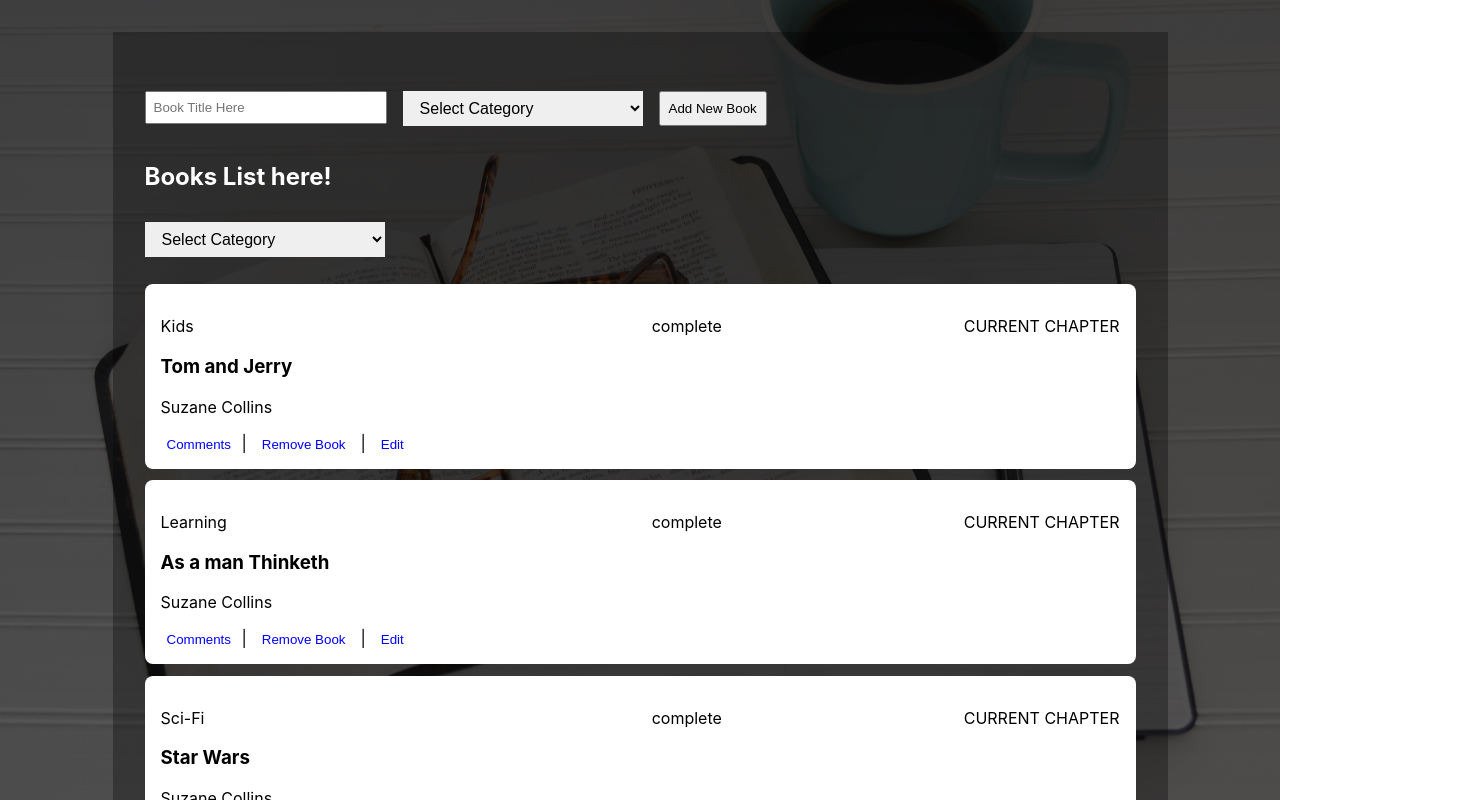
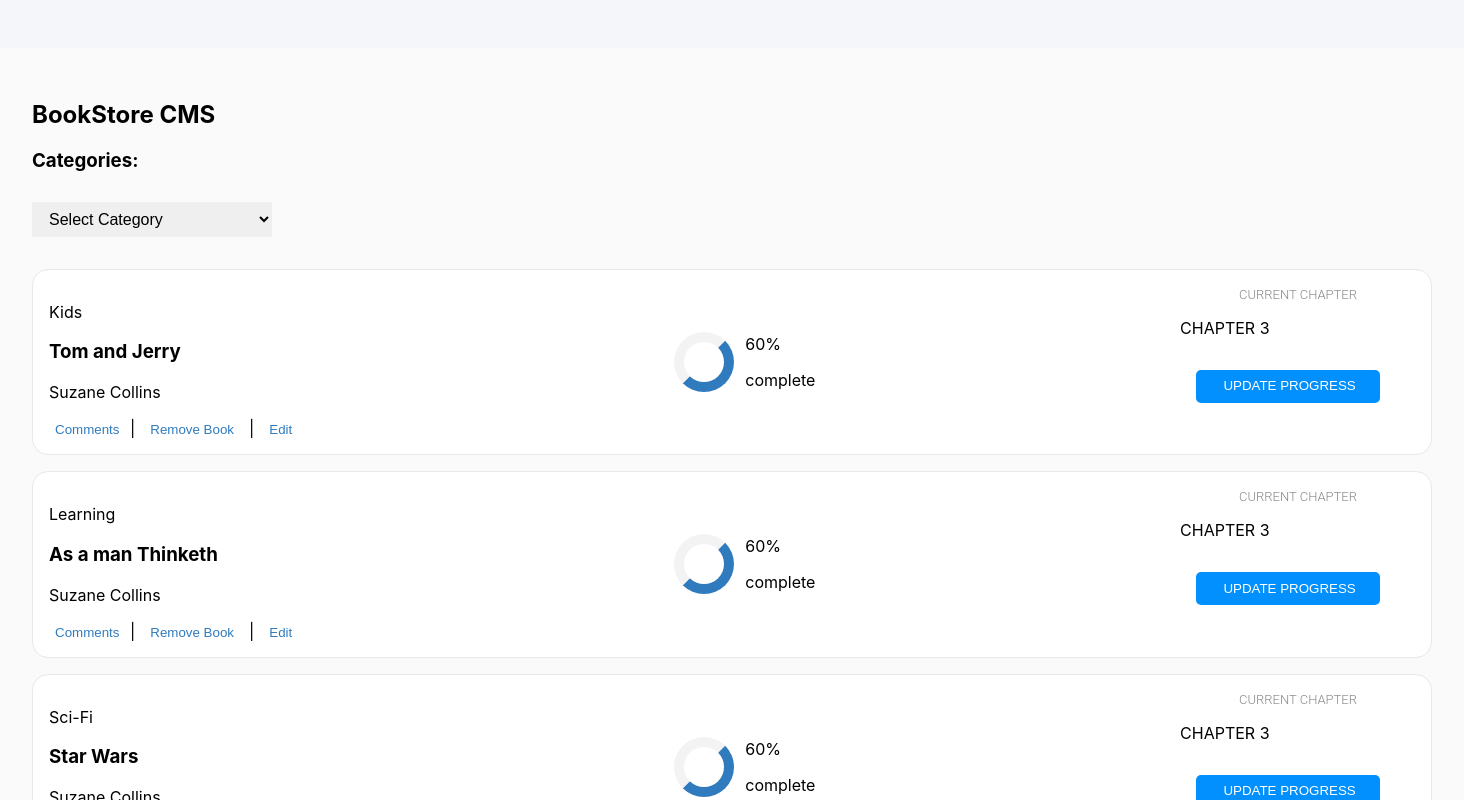
Before and after one commit to ClaytonSiby/Magic-Books-Inc, a React (Create React App) app: page / in a window 1280 px wide. Shown: the top 800 px of the page, 1464 px wide, since content can reach past the window. Built offline with nearby package versions, Linux system fonts and the light colour scheme.

Commit message:
Add circular progress detactor & add more style on the Book component

```diff
--- a/src/assets/App.css
+++ b/src/assets/App.css
@@ -1,28 +1,13 @@
 .App {
-  display: flex;
-  flex-direction: column;
-  justify-content: center;
-  max-width: 991px;
-  margin: 2rem auto;
-
-  /* background: #fff; */
-  background: rgba(0, 0, 0, 0.3);
-  color: #fff;
+  width: 1400px;
+  min-height: 1097px;
+  margin: 3rem auto;
+  /* margin: 0 40px 65px 0; */
+  /* padding: 0 0 794px; */
+  border-radius: 4px;
+  box-shadow: 0 0 60px 0 var(--black-5);
+  background-color: #fafafa;
   padding: 2rem;
-  height: 100%;
-  width: 100%;
-}
-
-table {
-  border-collapse: collapse;
-  width: 100%;
-}
-
-td,
-th {
-  border: 1px solid #ddd;
-  text-align: left;
-  padding: 9px;
 }
 
 form {
--- a/src/assets/book.module.css
+++ b/src/assets/book.module.css
@@ -1,15 +1,23 @@
+:root {
+	--medium-blue: #307bbe;
+    --dodger-blue: #379cf6;
+    --white-two: #ffffff;
+    --azure: #0290ff;
+}
+
 .lessonPanel {
 	display: flex;
 	justify-content: space-between;
 	background: #fff;
 	color: #000;
-  margin: 0.7rem 0;
+	margin: 1rem 0;
 	padding: 1rem;
-  border-radius: 0.5rem;
+	border-radius: 1rem;
+	border: solid 1px #e8e8e8;
 }
 
 .actionBtn {
-  color: blue;
+	color: var(--medium-blue);
 	border: none;
 	background: #fff;
 }
@@ -17,3 +25,42 @@
 .actionBtn:hover {
 	cursor: pointer;
 }
+
+.currentChapter {
+	margin: 1px 58px 0 59px;
+	opacity: 0.5;
+	font-family: 'Roboto', 'Helvetica Neue';
+	font-size: 13px;
+	font-weight: 300;
+	font-stretch: normal;
+	font-style: none;
+	letter-spacing: normal;
+	color: #121212;
+}
+
+.Overal2 {
+    width: 40px;
+    height: 40px;
+    border: 10px solid #f3f3f3;
+    border-radius: 50%;
+    border-right: 10px solid var(--medium-blue);
+    border-bottom: 10px solid var(--medium-blue);
+    margin: 1.2rem .7rem;
+}
+
+.button {
+    width: 184px;
+    height: 33px;
+    margin: 1rem;
+    padding: 7px 19px 8px 22px;
+    border-radius: 5px;
+    background-color: var(--azure);
+    border: none;
+    color: var(--white-two)
+}
+
+.progressReport {
+	display: flex;
+	justify-content: space-between;
+    align-items: center;
+}
--- a/src/components/App.js
+++ b/src/components/App.js
@@ -1,15 +1,14 @@
-import BooksList from '../containers/BooksList';
-import BooksForm from '../containers/BooksForm';
-import '../assets/App.css';
+import BooksList from '../containers/BooksList'
+import BooksForm from '../containers/BooksForm'
+import '../assets/App.css'
 
-function App() {
+function App () {
   return (
-    <div className="App">
+    <div className='App'>
+      <BooksList />
       <BooksForm />
-      <BooksList />
-
     </div>
-  );
+  )
 }
 
-export default App;
+export default App
--- a/src/components/Book.js
+++ b/src/components/Book.js
@@ -1,52 +1,58 @@
-import React from 'react';
-import PropTypes from 'prop-types';
-import styles from '../assets/book.module.css';
+import React from 'react'
+import PropTypes from 'prop-types'
+import styles from '../assets/book.module.css'
 
-const Book = ({
-  id, title, category, removeBook,
-}) => (
-  <div className={`${styles.lessonPanel}`}>
-    <div className="Book-Header">
-      <div className="School-of">
+const Book = ({ id, title, category, removeBook }) => (
+  <div className={styles.lessonPanel}>
+    <div className='Book-Header'>
+      <div className='School-of'>
         <p>{category}</p>
       </div>
-      <div className="title">
+      <div className='title'>
         <h3>{title}</h3>
       </div>
-      <div className="author">
+      <div className='author'>
         <p>Suzane Collins</p>
       </div>
-      <div className="actions">
-        <button type="button" className={`${styles.actionBtn}`}>Comments</button>
-&nbsp;| &nbsp;
+      <div className='actions'>
+        <button type='button' className={`${styles.actionBtn}`}>
+          Comments
+        </button>
+        &nbsp;| &nbsp;
         <button
-          type="button"
-          className={`${styles.actionBtn}`}
+          type='button'
+          className={styles.actionBtn}
           onClick={() => removeBook({ id, title, category })}
         >
           Remove Book
         </button>
-&nbsp; | &nbsp;
-        <button type="button" className={`${styles.actionBtn}`}>Edit</button>
+        &nbsp; | &nbsp;
+        <button type='button' className={styles.actionBtn}>
+          Edit
+        </button>
       </div>
     </div>
-    <div className="progress-report">
-      <div className="Oval-2" />
-      <p className="percent-Complete" />
-      <p className="completed">complete</p>
+    <div className={styles.progressReport}>
+      <p className={ styles.Overal2 }></p>
+      <br />
+      <div>
+        <p className='percent-Complete'>60%</p>
+        <p className='completed'>complete</p>
+      </div>
     </div>
-    <div className="chapter-Info">
-      <p className="current-Chapter">CURRENT CHAPTER</p>
-      <p className="current-Lesson" />
+    <div className='chapter-Info'>
+      <p className={styles.currentChapter}>CURRENT CHAPTER</p>
+      <p className={styles.currentLesson}>CHAPTER 3</p>
+      <button type='button' className={ styles.button }>UPDATE PROGRESS</button>
     </div>
   </div>
-);
+)
 
 Book.propTypes = {
   id: PropTypes.number.isRequired,
   title: PropTypes.string.isRequired,
   category: PropTypes.string.isRequired,
-  removeBook: PropTypes.func.isRequired,
-};
+  removeBook: PropTypes.func.isRequired
+}
 
-export default Book;
+export default Book
--- a/src/components/CategoryFilter.js
+++ b/src/components/CategoryFilter.js
@@ -16,7 +16,7 @@ export const CATEGORIES = [
 const CategoryFilter = ({ changeFilter }) => (
   <select name="filter" onChange={changeFilter}>
     {CATEGORIES.map(category => (
-      <option className="option" value={category} key={Math.random() * category.length}>
+      <option value={category} key={Math.random() * category.length}>
         {category}
         {' '}
       </option>
--- a/src/containers/BooksList.js
+++ b/src/containers/BooksList.js
@@ -19,8 +19,12 @@ const BooksList = ({
 
   return (
     <div>
-      <h2>Books List here!</h2>
-      <CategoryFilter changeFilter={handleFilterBook} />
+      <nav>
+        <h2>BookStore CMS</h2>
+        <h3>Categories: </h3>
+        <CategoryFilter changeFilter={handleFilterBook} />
+      </nav>
+
       <div className="panel-bg">
         { filterBooks(books).map(book => (
           <Book
--- a/src/index.css
+++ b/src/index.css
@@ -14,10 +14,6 @@ body {
     sans-serif;
   -webkit-font-smoothing: antialiased;
   -moz-osx-font-smoothing: grayscale;
-  background: linear-gradient(rgba(0, 0, 0, 0.7), rgba(0, 0, 0, 0.6)), url('./assets/main-bg.jpg');
-  background-repeat: no-repeat;
-  background-size: cover;
-  background-position: center center;
-  background-attachment: fixed;
+  background-color: #f5f6fa;
   min-height: 100vh;
 }
```
Lines whose indentation alone changed are shown as unchanged.
